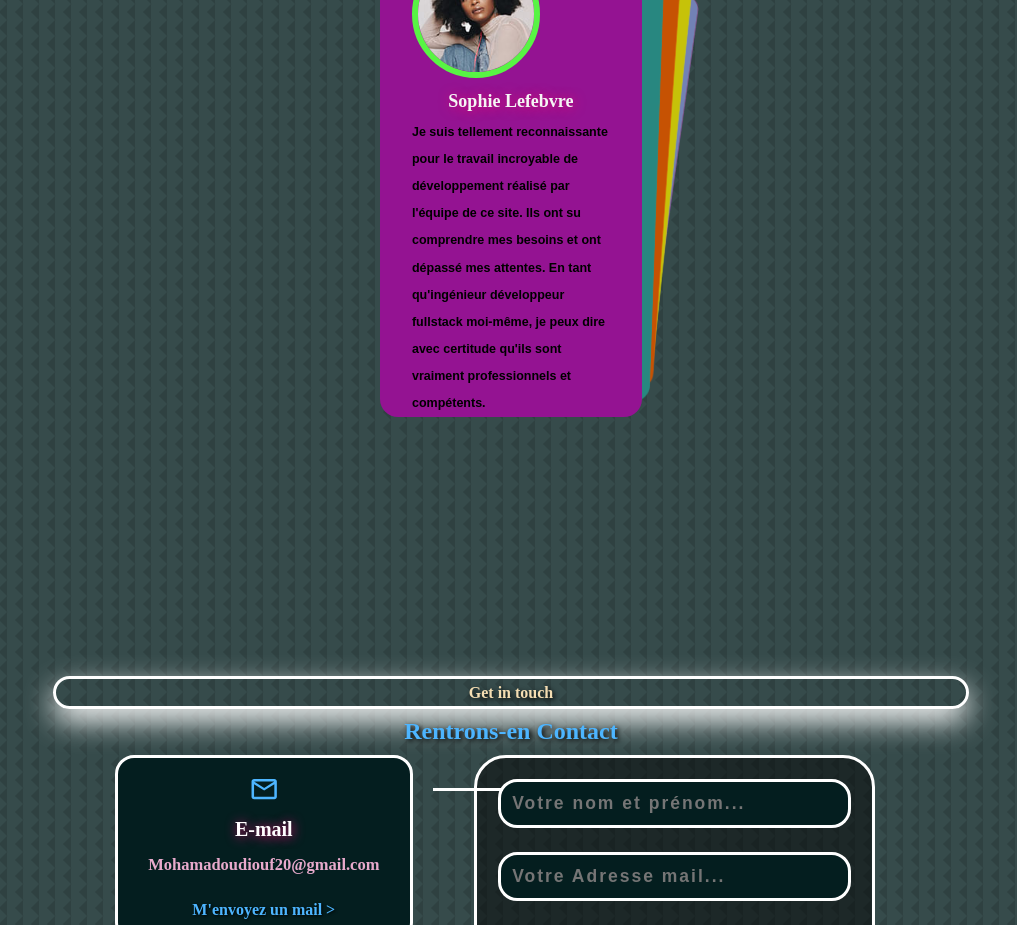
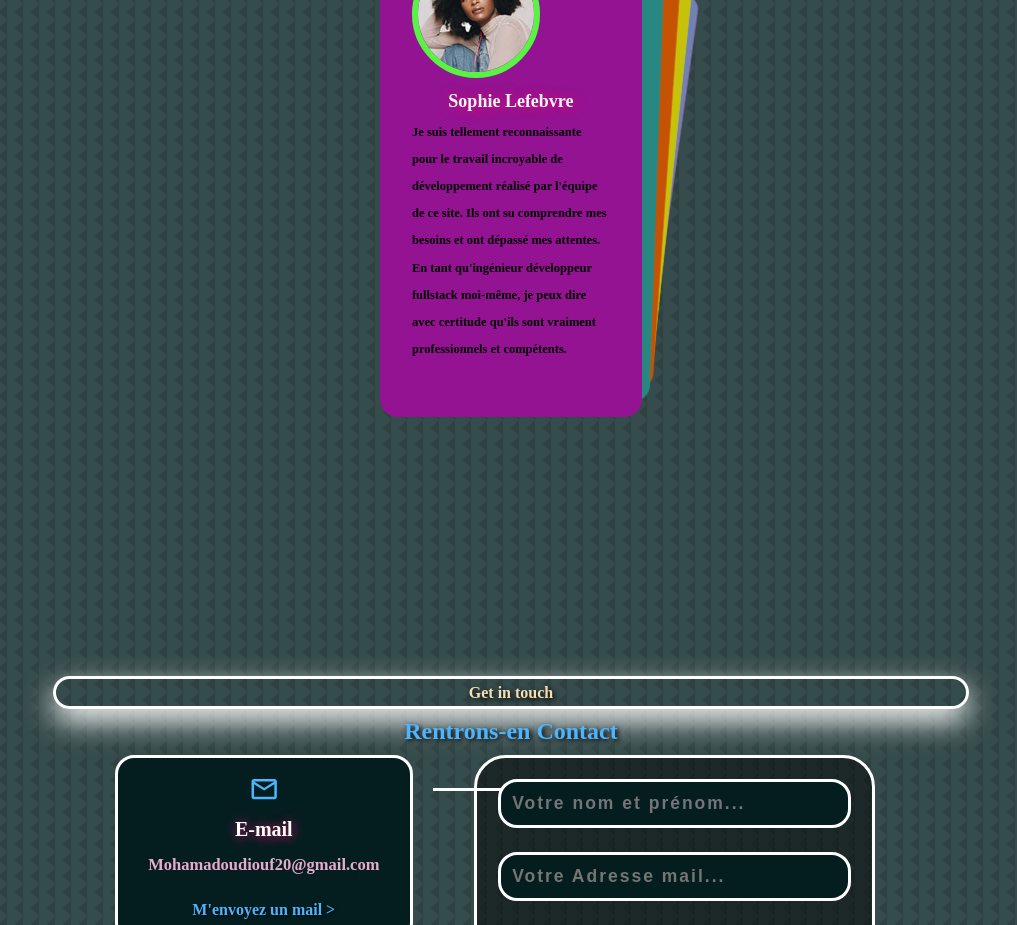
Before and after one commit to Mouhamed1003/keenprogrammer.com, a React (Create React App) app: page / in a window 1280 px wide. Shown: the part 4780-5705 px from the top of the page, without its empty margins (129-1146 px from the left). Built offline with nearby package versions, Linux system fonts and the light colour scheme.

Commit message:
Update temoignages.css

```diff
--- a/src/components/temoignages/temoignages.css
+++ b/src/components/temoignages/temoignages.css
@@ -42,7 +42,8 @@
   color: black;
   font-size: 12.5px;
   text-align: left;
-  font-family: "Jaro", sans-serif;}
+  font-family: "Indie Flower", cursive;
+}
 .temoignage {
   display: flex;
   align-items: center;
```
